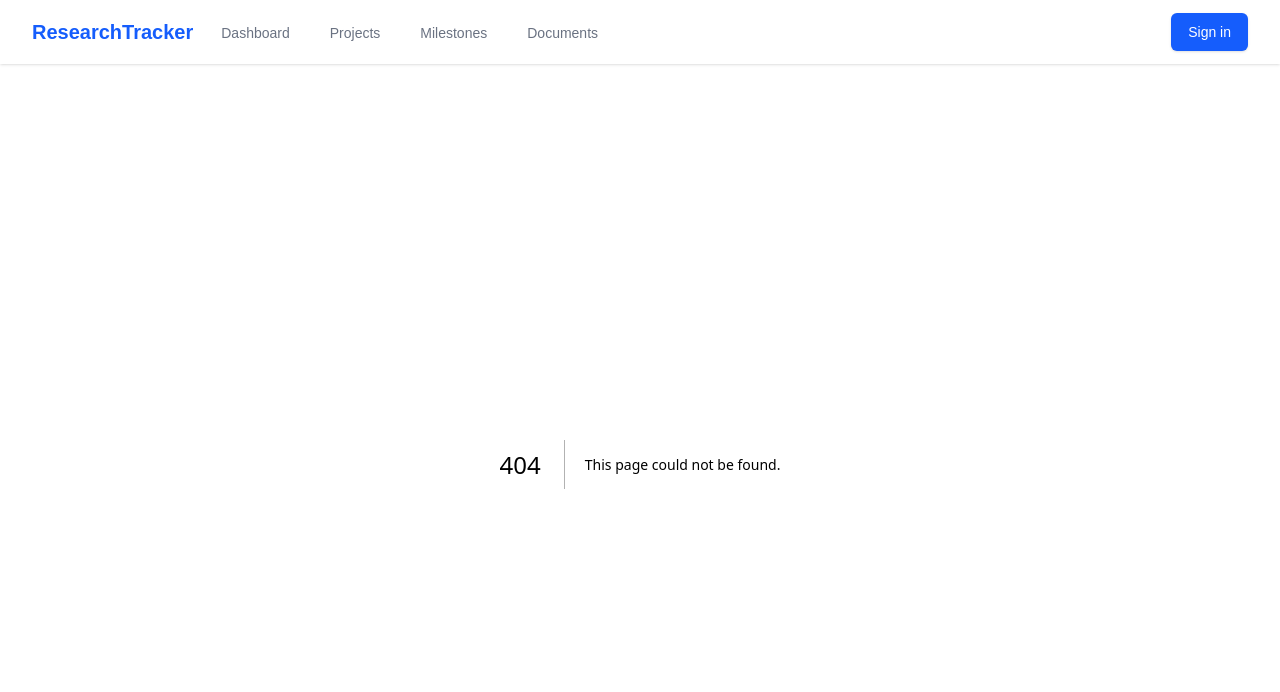
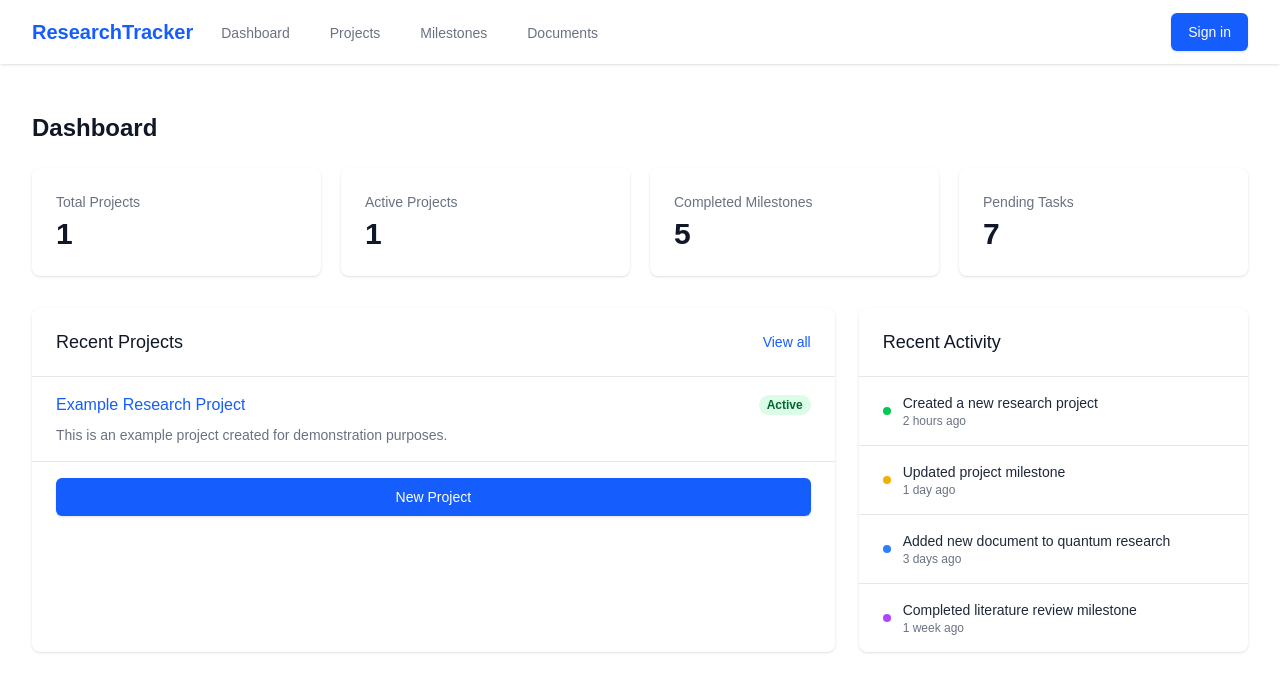
Before and after one commit to alihasuna/CRM-SCIENTIFIC, a Next.js app: page /dashboard in a window 1280 px wide. Before the commit this address had no page. Shown: the top 692 px of the page. Built offline with nearby package versions, Linux system fonts and the light colour scheme.

Commit message:
Add dashboard page with stats, recent projects and activity

```diff
--- /dev/null
+++ b/src/app/dashboard/page.tsx
@@ -0,0 +1,127 @@
+import Link from 'next/link';
+import { getAllProjects } from '@/lib/mockData';
+
+export default function Dashboard() {
+  const projects = getAllProjects();
+  const recentProjects = projects.slice(0, 3); // Show only 3 most recent projects
+
+  // Mock stats
+  const stats = [
+    { name: 'Total Projects', value: projects.length },
+    { name: 'Active Projects', value: projects.length },
+    { name: 'Completed Milestones', value: 5 },
+    { name: 'Pending Tasks', value: 7 },
+  ];
+
+  // Mock activity items
+  const activityItems = [
+    { id: 1, type: 'created', content: 'Created a new research project', date: '2 hours ago' },
+    { id: 2, type: 'updated', content: 'Updated project milestone', date: '1 day ago' },
+    { id: 3, type: 'added', content: 'Added new document to quantum research', date: '3 days ago' },
+    { id: 4, type: 'completed', content: 'Completed literature review milestone', date: '1 week ago' },
+  ];
+
+  return (
+    <div className="max-w-7xl mx-auto py-6 sm:px-6 lg:px-8">
+      <div className="px-4 py-6 sm:px-0">
+        <h1 className="text-2xl font-semibold text-gray-900">Dashboard</h1>
+
+        {/* Stats section */}
+        <div className="mt-6">
+          <dl className="grid grid-cols-1 gap-5 sm:grid-cols-2 lg:grid-cols-4">
+            {stats.map((stat) => (
+              <div key={stat.name} className="px-4 py-5 bg-white shadow rounded-lg overflow-hidden sm:p-6">
+                <dt className="text-sm font-medium text-gray-500 truncate">{stat.name}</dt>
+                <dd className="mt-1 text-3xl font-semibold text-gray-900">{stat.value}</dd>
+              </div>
+            ))}
+          </dl>
+        </div>
+
+        <div className="mt-8 grid grid-cols-1 gap-6 lg:grid-cols-3">
+          {/* Projects section */}
+          <div className="bg-white shadow rounded-lg col-span-2">
+            <div className="px-4 py-5 border-b border-gray-200 sm:px-6">
+              <div className="flex items-center justify-between">
+                <h2 className="text-lg font-medium text-gray-900">Recent Projects</h2>
+                <Link
+                  href="/projects"
+                  className="text-sm font-medium text-blue-600 hover:text-blue-500"
+                >
+                  View all
+                </Link>
+              </div>
+            </div>
+            <ul className="divide-y divide-gray-200">
+              {recentProjects.length > 0 ? (
+                recentProjects.map((project) => (
+                  <li key={project.id} className="px-4 py-4 sm:px-6">
+                    <Link href={`/projects/${project.id}`} className="block hover:bg-gray-50">
+                      <div className="flex items-center justify-between">
+                        <p className="text-md font-medium text-blue-600 truncate">{project.title}</p>
+                        <div className="ml-2 flex-shrink-0 flex">
+                          <p className="px-2 inline-flex text-xs leading-5 font-semibold rounded-full bg-green-100 text-green-800">
+                            Active
+                          </p>
+                        </div>
+                      </div>
+                      <div className="mt-2 sm:flex sm:justify-between">
+                        <div className="sm:flex">
+                          <p className="flex items-center text-sm text-gray-500">
+                            {project.description?.substring(0, 100) || 'No description available'}
+                            {project.description && project.description.length > 100 ? '...' : ''}
+                          </p>
+                        </div>
+                      </div>
+                    </Link>
+                  </li>
+                ))
+              ) : (
+                <li className="px-4 py-5 text-center text-sm text-gray-500">
+                  No projects yet.{' '}
+                  <Link href="/projects/new" className="font-medium text-blue-600 hover:text-blue-500">
+                    Create your first project
+                  </Link>
+                </li>
+              )}
+            </ul>
+            {recentProjects.length > 0 && (
+              <div className="px-4 py-4 sm:px-6 border-t border-gray-200">
+                <Link
+                  href="/projects/new"
+                  className="w-full flex justify-center items-center px-4 py-2 border border-transparent rounded-md shadow-sm text-sm font-medium text-white bg-blue-600 hover:bg-blue-700"
+                >
+                  New Project
+                </Link>
+              </div>
+            )}
+          </div>
+
+          {/* Activity section */}
+          <div className="bg-white shadow rounded-lg">
+            <div className="px-4 py-5 border-b border-gray-200 sm:px-6">
+              <h2 className="text-lg font-medium text-gray-900">Recent Activity</h2>
+            </div>
+            <ul className="divide-y divide-gray-200 overflow-hidden" style={{ maxHeight: '400px' }}>
+              {activityItems.map((item) => (
+                <li key={item.id} className="px-4 py-4 sm:px-6">
+                  <div className="flex items-center space-x-3">
+                    <div className={`flex-shrink-0 h-2 w-2 rounded-full ${
+                      item.type === 'created' ? 'bg-green-500' :
+                      item.type === 'updated' ? 'bg-yellow-500' :
+                      item.type === 'added' ? 'bg-blue-500' : 'bg-purple-500'
+                    }`}></div>
+                    <div className="flex-1 min-w-0">
+                      <p className="text-sm text-gray-800">{item.content}</p>
+                      <p className="text-xs text-gray-500">{item.date}</p>
+                    </div>
+                  </div>
+                </li>
+              ))}
+            </ul>
+          </div>
+        </div>
+      </div>
+    </div>
+  );
+}
```
